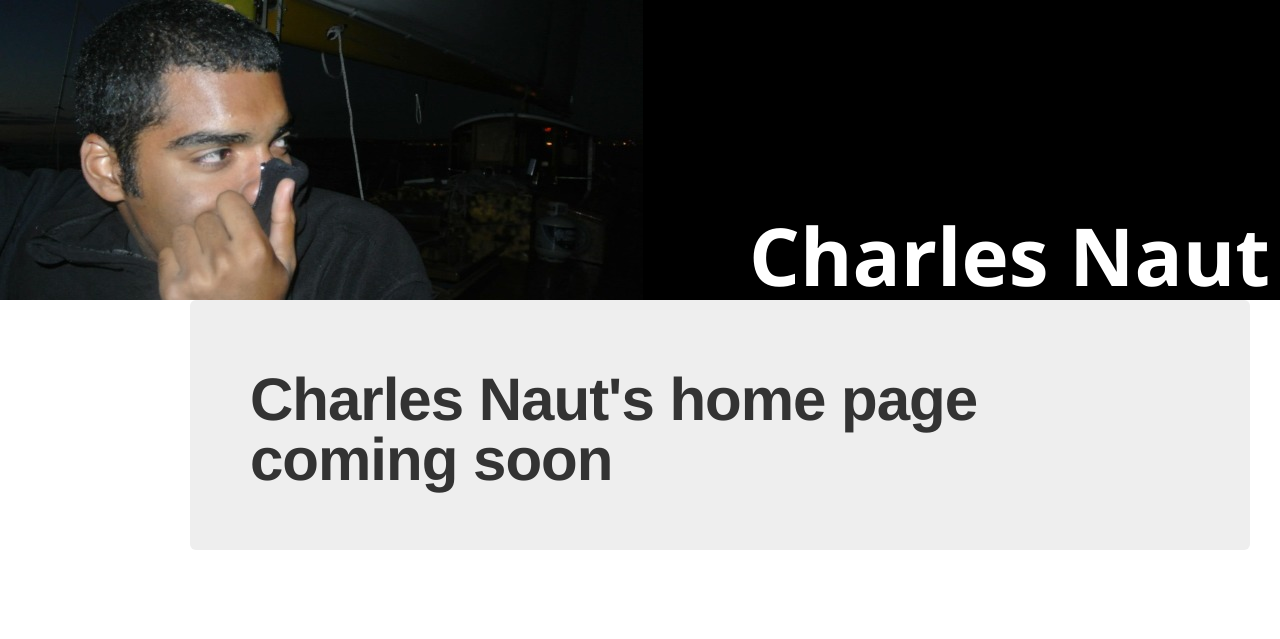
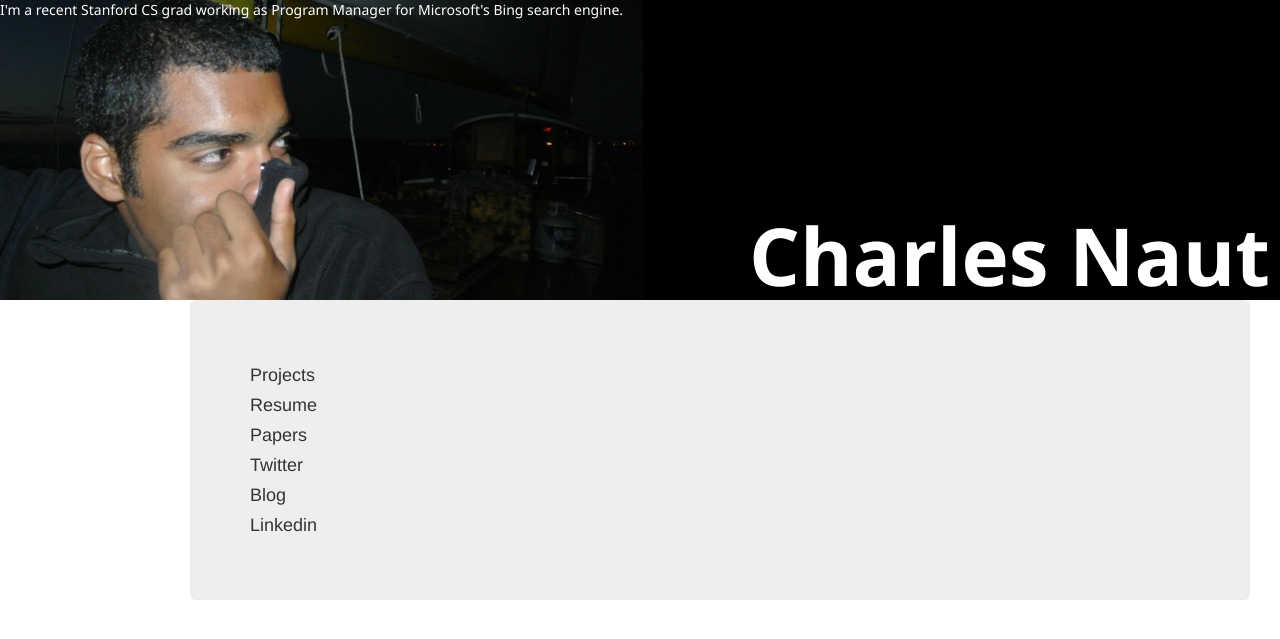
Before and after one commit to cnaut/charlesnaut.com-old, a Django app: page / in a window 1280 px wide. Shown: the top 639 px of the page. Run offline with Django 3.2, Linux system fonts and the light colour scheme.

Commit message:
Include bio in banner and add sections

```diff
--- a/charlesnaut/templates/pages/home.html
+++ b/charlesnaut/templates/pages/home.html
@@ -14,12 +14,24 @@
     </head>
 
     <body>
-        <div id="banner" class="span12"><h1 id="banner-name">Charles Naut</h1></div>
+        <div id="banner" class="span12">
+            <div id="info-pane">
+                <span id="bio">I'm a recent Stanford CS grad working as Program Manager for Microsoft's Bing search engine.</span>
+                <h1 id="banner-name">Charles Naut</h1>
+            </div>
+       </div>
 
 
         <div class="container">
             <div class="hero-unit span12">
-                <h1>Charles Naut's home page coming soon</h1>
+                <div>Projects</div>
+                <div>Resume</div>
+                <div>Papers</div>
+                <div>Twitter</div>
+                <div>Blog</div>
+                <div>Linkedin</div>
+            </div>
+        </div>
     </body>
 
 </html>
```
